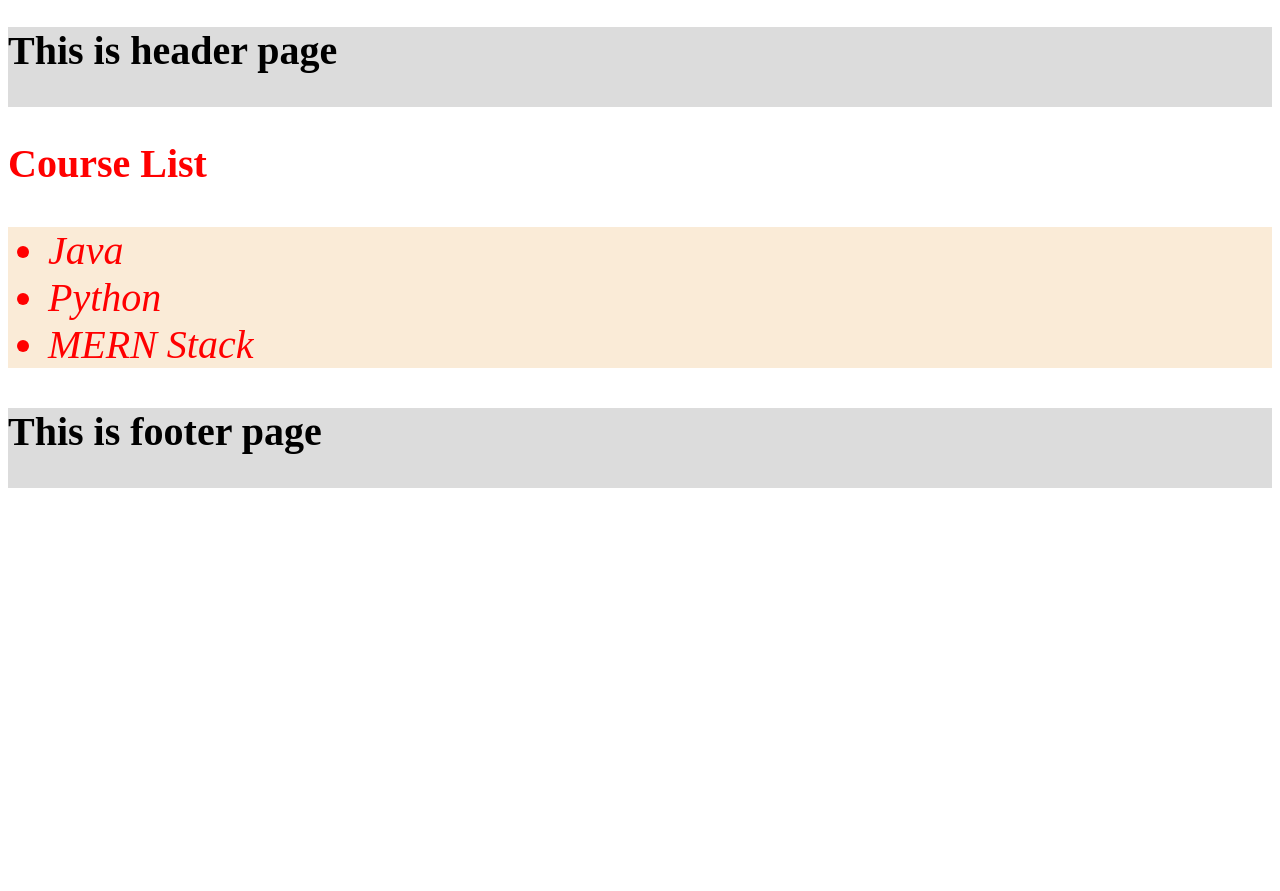
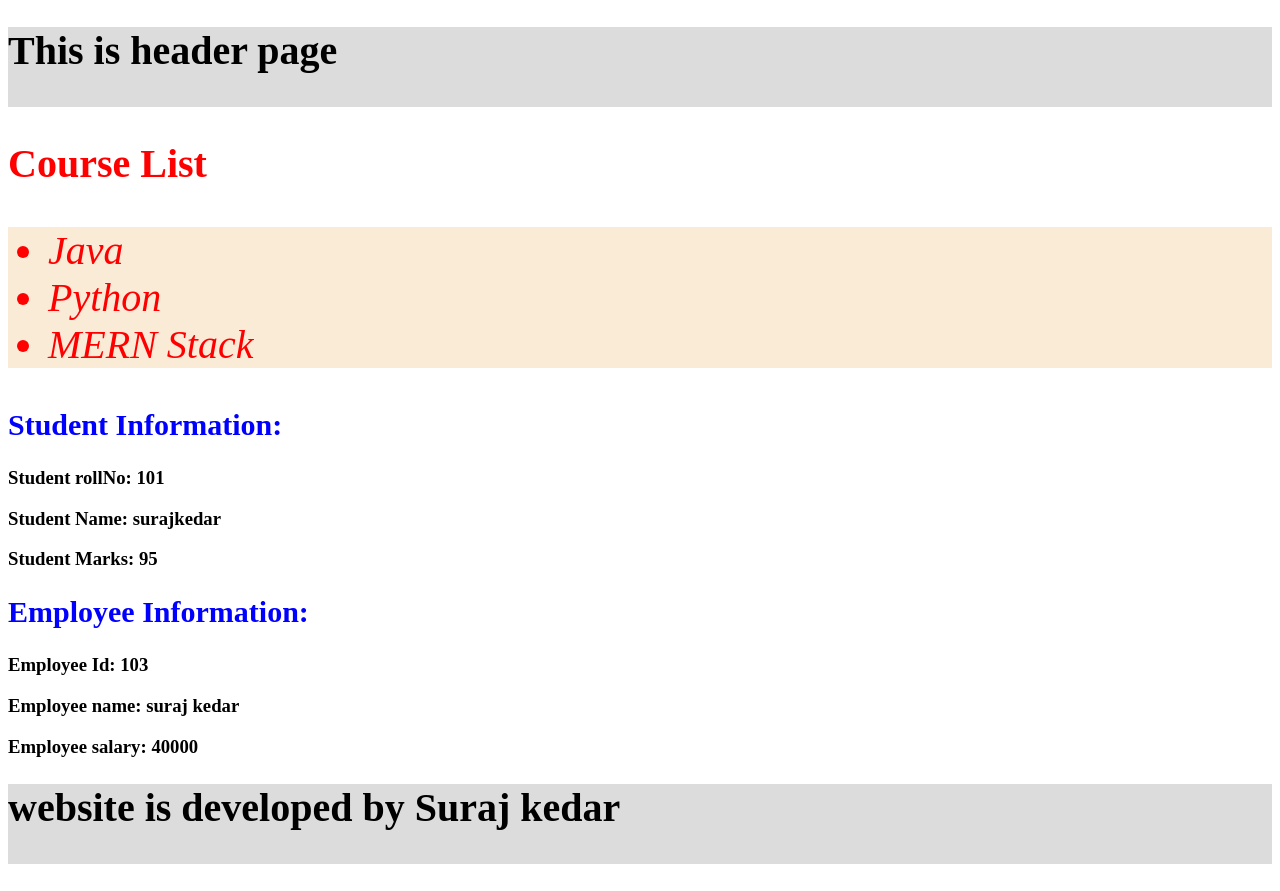
Before and after one commit to SurajKedar-2003/REACTJS-TUTORIAL, a React (Create React App) app in the folder practicalreactproject/: page / in a window 1280 px wide. Before the commit the page ends 800 px from the top, so only its background shows below. Built offline with nearby package versions, Linux system fonts and the light colour scheme.

Commit message:
created student and employee component display the information

```diff
--- a/practicalreactproject/src/App.js
+++ b/practicalreactproject/src/App.js
@@ -2,11 +2,15 @@ import React from 'react';
 import Header from './Header';
 import Body from './Body';
 import Footer from './Footer'
+import Student from './Student'
+import Employee from './Employee'
 function App(){
     return(
         <>
         <Header></Header>
         <Body></Body>
+        <Student></Student>
+        <Employee></Employee>
         <Footer></Footer>
         </>
     )
--- /dev/null
+++ b/practicalreactproject/src/Employee.jsx
@@ -0,0 +1,23 @@
+import React from 'react';
+
+class Employee extends React.Component{
+    employee = {
+        id: 103,
+        name: 'suraj kedar',
+        salary: 40000
+    }
+
+    render(){
+        return(
+            <>
+                <h2 style={{'color':'blue', 'fontSize':'30px'}} >Employee Information:</h2>
+                <h3>Employee Id: {this.employee.id}</h3>
+                <h3>Employee name: {this.employee.name}</h3>
+                <h3>Employee salary: {this.employee.salary}</h3>
+
+            </>
+        )
+    }
+}
+
+export default Employee;
--- a/practicalreactproject/src/Footer.jsx
+++ b/practicalreactproject/src/Footer.jsx
@@ -3,7 +3,7 @@ import React from 'react';
 function Footer(){
     return(
         <>
-            <h1>This is footer page</h1>
+            <h1>website is developed by Suraj kedar</h1>
         </>
     )
 }
--- /dev/null
+++ b/practicalreactproject/src/Student.jsx
@@ -0,0 +1,18 @@
+import React from 'react';
+
+let student = {
+    rollno:101,
+    name:"surajkedar",
+    marks:95
+}
+function Student(){
+    return(
+        <>
+            <h2 style={{'color':'blue', 'fontSize':'30px'}} >Student Information:</h2>
+            <h3>Student rollNo: {student.rollno}</h3>
+            <h3>Student Name: {student.name}</h3>
+            <h3>Student Marks: {student.marks}</h3>
+        </>
+    )
+}
+export default Student;
```
